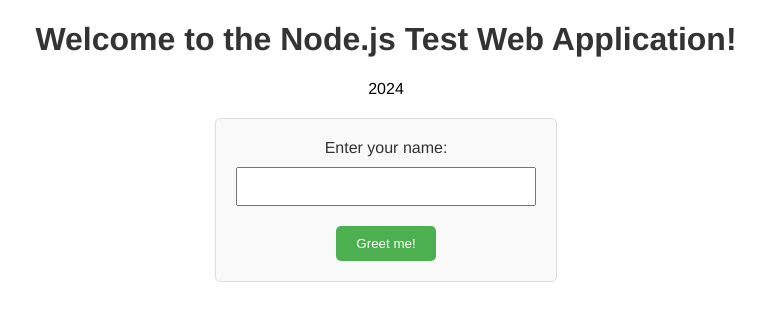
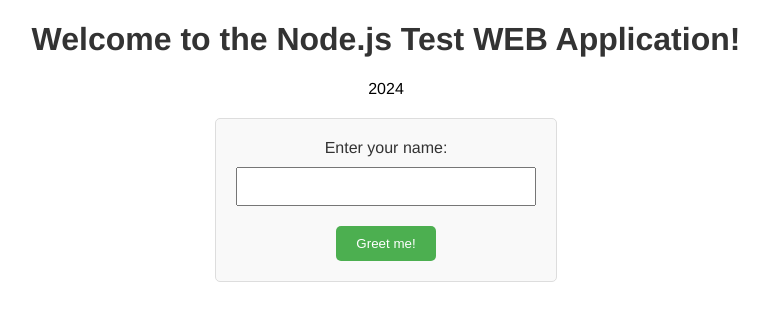
Before and after one commit to Amogh-98/WebApp, a plain HTML site: page index.html in a window 1280 px wide. Shown: the full height of the page, 254-1023 px from the left. Drawn offline with Linux system fonts and the light colour scheme.

Commit message:
index.html

```diff
--- a/index.html
+++ b/index.html
@@ -56,7 +56,7 @@
     </title>
 </head>
 <body>
-    <h1>Welcome to the Node.js Test Web Application!</h1>
+    <h1>Welcome to the Node.js Test WEB Application!</h1>
     <p>2024</p>
     <form action="/greet" method="post">
         <label for="name">Enter your name:</label>
```
